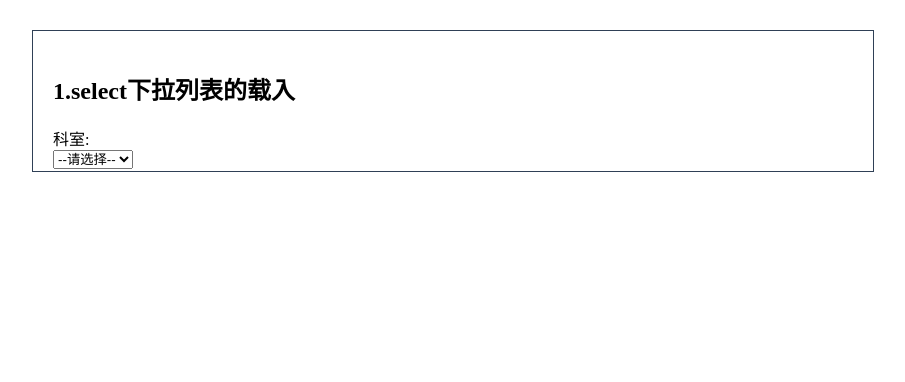
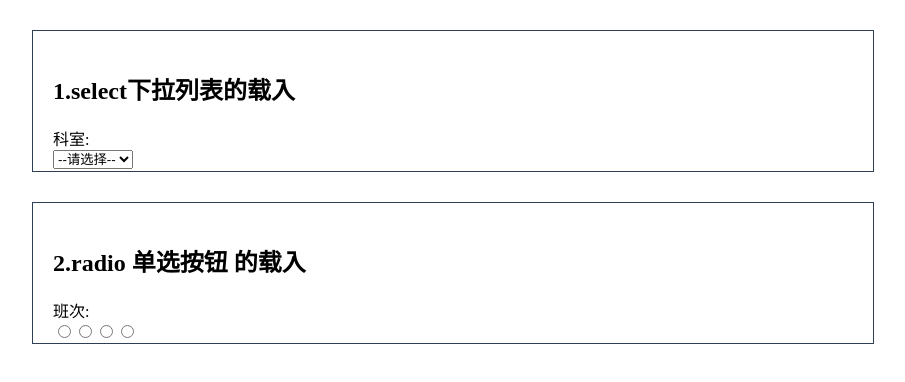
Before and after one commit to i-Lena/myPractice, a plain HTML site: page pages/jquery/01preLoadFormElem.html in a window 1280 px wide. Shown: the whole page, without its empty margins (187-1092 px from the left). Drawn offline with Linux system fonts and the light colour scheme.

Commit message:
修改js文件，关于form表单中radio的预先载入

```diff
--- a/assets/pages/jquery/01preLoadFormElem.js
+++ b/assets/pages/jquery/01preLoadFormElem.js
@@ -1,6 +1,7 @@
 // 表单元素的预先载入
 $(function () {
     preLoadSelect();
+    preLoadRadio();
 });
 
 //----------------------------------------select 下拉框 预先载入-----------------------------------------
@@ -26,24 +27,27 @@ function preLoadSelect() {
     }
 };
 // ----------------------------------------radio 单选按钮 预先载入---------------------------------------
-/*function preLoadRadio() {
+function preLoadRadio() {
     var mydata2 = {
         "code":"0000",
         "message":"操作成功！",
-        "name" : "科室",
+        "name" : "班次",
         "data":
             [
-                {"id":36979,"enumTypeId":472,"enumItemValue":"0","enumItemName":"信息科","remark":""},
-                {"id":36980,"enumTypeId":472,"enumItemValue":"1","enumItemName":"保密科","remark":""},
-                {"id":36981,"enumTypeId":472,"enumItemValue":"2","enumItemName":"急诊科","remark":""},
-                {"id":36982,"enumTypeId":472,"enumItemValue":"3","enumItemName":"呼吸科","remark":""},
+                {"id":36979,"enumTypeId":472,"enumItemValue":"0","enumItemName":"早班","remark":""},
+                {"id":36980,"enumTypeId":472,"enumItemValue":"1","enumItemName":"白班","remark":""},
+                {"id":36981,"enumTypeId":472,"enumItemValue":"2","enumItemName":"中班","remark":""},
+                {"id":36982,"enumTypeId":472,"enumItemValue":"3","enumItemName":"夜班","remark":""},
             ],
         "count":0
     };
-    console.log(mydata1);
-    console.log(mydata1.data);
-    var selectDept = mydata1.data;
-    for( var key in selectDept) {
-
+    console.log(mydata2);
+    console.log(mydata2.data);
+    var eventClass = mydata2.data;
+    for( var key in eventClass) {
+        var value = eventClass[key].enumItemValue;
+        var title = eventClass[key].enumItemName;
+        //注意以下字符串的拼接
+        $('.eventClass').append("<input type='radio' name='eventClass' value='" + title + "' title='" + title + "' />");
     }
-};*/
+};
--- a/pages/jquery/01preLoadFormElem.html
+++ b/pages/jquery/01preLoadFormElem.html
@@ -10,6 +10,9 @@
             border: 1px solid #2F4056;
             margin: 30px auto;
             padding: 20px;
+        }
+        .eventClass {
+
         }
     </style>
 </head>
@@ -30,16 +33,16 @@
         </form>
     </div>
     <!--radio 单选按钮 的载入-->
-    <!--<div class="item">
+    <div class="item">
         <h2>2.radio 单选按钮 的载入</h2>
         <form action="">
             <label>班次:</label>
-            <div>
-                <input type="radio" name="banci" value="0" title="白班" checked>
-                <input type="radio" name="banci" value="1" title="夜班">
+            <div class="eventClass">
+                <!--<input type="radio" name="eventClass" value="0" title="白班" checked>-->
+                <!--<input type="radio" name="eventClass" value="1" title="夜班">-->
             </div>
         </form>
-    </div>-->
+    </div>
 
 <!--script引入-->
     <script src="../../assets/libs/jquery/jquery-3.3.1.js"></script>
```
